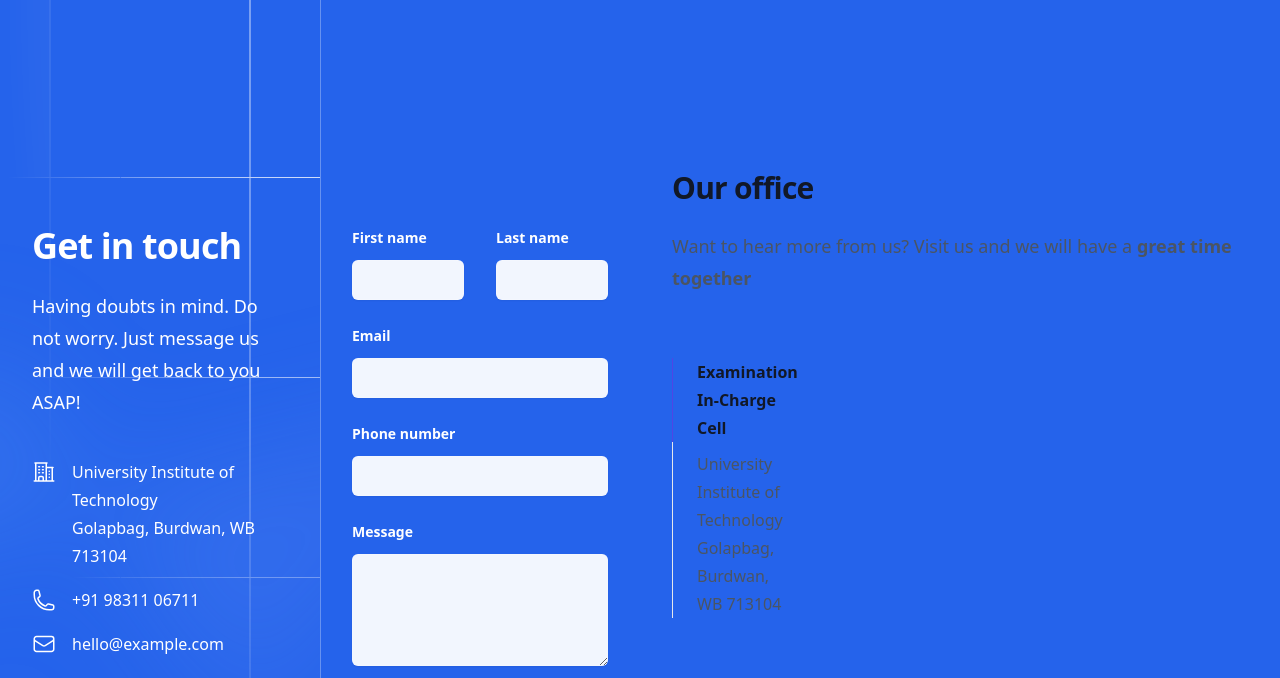
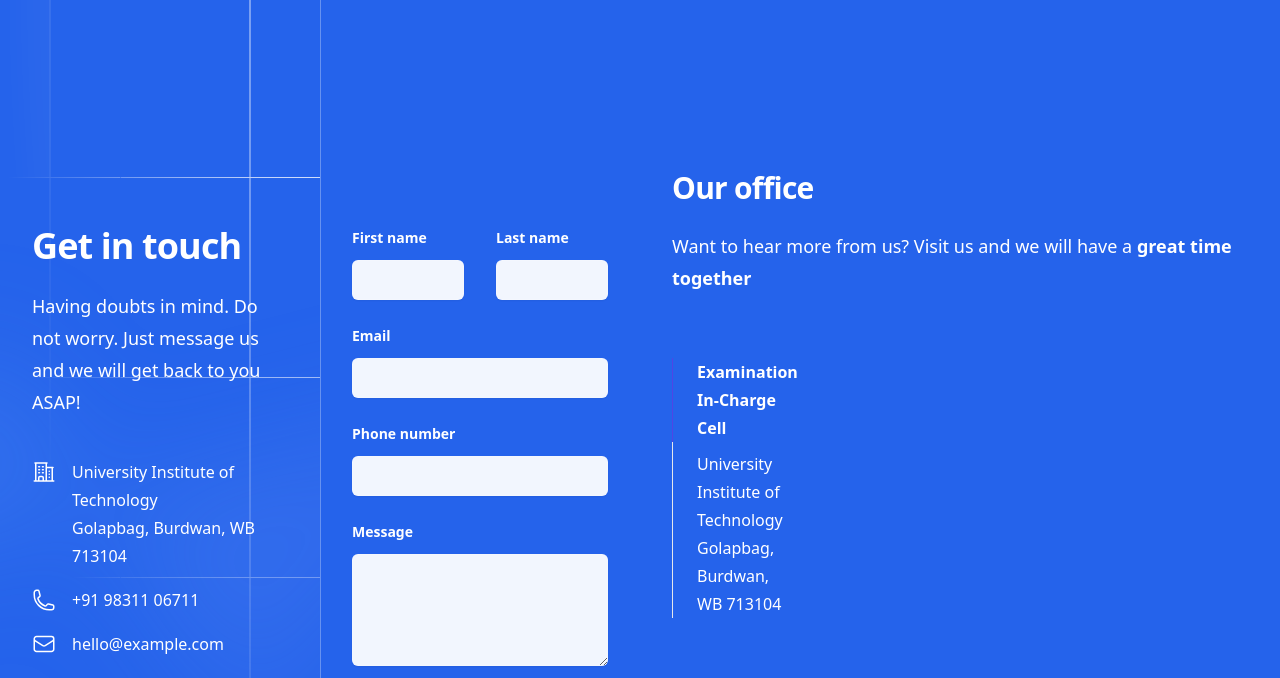
Before and after one commit to anujkkarmakar/lawsy-website, a website built with Vite: page src/html/contact.html in a window 1280 px wide. Shown: the part 122-800 px from the top of the page. Built offline with nearby package versions, Linux system fonts and the light colour scheme.

Commit message:
Color updated

```diff
--- a/src/html/contact.html
+++ b/src/html/contact.html
@@ -9,73 +9,12 @@
 </head>
 <body>
 
-  <section id="nav-bar"></section>
+<section id="nav-bar"></section>
 
 <div class="bg-white">
-    <!-- Header -->
-    <!-- <header class="absolute inset-x-0 top-0 z-50">
-      <nav class="flex items-center justify-between p-6 mx-auto max-w-7xl lg:px-8" aria-label="Global">
-        <div class="flex items-center gap-x-12">
-          <a href="#" class="-m-1.5 p-1.5">
-            <span class="sr-only">Your Company</span>
-            <img class="w-auto h-8" src="https://tailwindui.com/img/logos/mark.svg?color=indigo&shade=500" alt="">
-          </a>
-          <div class="hidden lg:flex lg:gap-x-12">
-            <a href="#" class="text-sm font-semibold leading-6 text-white">Product</a>
-            <a href="#" class="text-sm font-semibold leading-6 text-white">Features</a>
-            <a href="#" class="text-sm font-semibold leading-6 text-white">Marketplace</a>
-            <a href="#" class="text-sm font-semibold leading-6 text-white">Company</a>
-          </div>
-        </div>
-        <div class="flex lg:hidden">
-          <button type="button" class="-m-2.5 inline-flex items-center justify-center rounded-md p-2.5 text-gray-400">
-            <span class="sr-only">Open main menu</span>
-            <svg class="w-6 h-6" fill="none" viewBox="0 0 24 24" stroke-width="1.5" stroke="currentColor" aria-hidden="true">
-              <path stroke-linecap="round" stroke-linejoin="round" d="M3.75 6.75h16.5M3.75 12h16.5m-16.5 5.25h16.5" />
-            </svg>
-          </button>
-        </div>
-        <div class="hidden lg:flex">
-          <a href="#" class="text-sm font-semibold leading-6 text-white">Log in <span aria-hidden="true">&rarr;</span></a>
-        </div>
-      </nav>
-      Mobile menu, show/hide based on menu open state.
-      <div class="lg:hidden" role="dialog" aria-modal="true">
-        Background backdrop, show/hide based on slide-over state.
-        <div class="fixed inset-0 z-50"></div>
-        <div class="fixed inset-y-0 right-0 z-50 w-full px-6 py-6 overflow-y-auto bg-white sm:max-w-sm sm:ring-1 sm:ring-gray-900/10">
-          <div class="flex items-center justify-between">
-            <a href="#" class="-m-1.5 p-1.5">
-              <span class="sr-only">Your Company</span>
-              <img class="w-auto h-8" src="https://tailwindui.com/img/logos/mark.svg?color=indigo&shade=600" alt="">
-            </a>
-            <button type="button" class="-m-2.5 rounded-md p-2.5 text-gray-700">
-              <span class="sr-only">Close menu</span>
-              <svg class="w-6 h-6" fill="none" viewBox="0 0 24 24" stroke-width="1.5" stroke="currentColor" aria-hidden="true">
-                <path stroke-linecap="round" stroke-linejoin="round" d="M6 18L18 6M6 6l12 12" />
-              </svg>
-            </button>
-          </div>
-          <div class="flow-root mt-6">
-            <div class="-my-6 divide-y divide-gray-500/10">
-              <div class="py-6 space-y-2">
-                <a href="#" class="block px-3 py-2 -mx-3 text-base font-semibold leading-7 text-gray-900 rounded-lg hover:bg-gray-50">Product</a>
-                <a href="#" class="block px-3 py-2 -mx-3 text-base font-semibold leading-7 text-gray-900 rounded-lg hover:bg-gray-50">Features</a>
-                <a href="#" class="block px-3 py-2 -mx-3 text-base font-semibold leading-7 text-gray-900 rounded-lg hover:bg-gray-50">Marketplace</a>
-                <a href="#" class="block px-3 py-2 -mx-3 text-base font-semibold leading-7 text-gray-900 rounded-lg hover:bg-gray-50">Company</a>
-              </div>
-              <div class="py-6">
-                <a href="#" class="-mx-3 block rounded-lg px-3 py-2.5 text-base font-semibold leading-7 text-gray-900 hover:bg-gray-50">Log in</a>
-              </div>
-            </div>
-          </div>
-        </div>
-      </div>
-    </header> -->
-
     <main>
       <!-- Contact form -->
-      <div class="relative bg-blue-600 isolate dark:bg-black">
+      <div class="relative bg-blue-600 isolate">
         <div class="grid grid-cols-1 mx-auto max-w-7xl lg:grid-cols-2">
       <div class="relative bg-blue-600 isolate">
         <div class="grid grid-cols-1 mx-auto max-w-7xl lg:grid-cols-2">
@@ -181,13 +120,13 @@
       <!-- Contact details -->
       <div class="px-6 mx-auto mt-24 max-w-7xl sm:mt-48 lg:px-8">
         <div class="max-w-2xl mx-auto lg:mx-0">
-          <h2 class="text-3xl font-bold tracking-tight text-gray-900">Our office</h2>
-          <p class="mt-6 text-lg leading-8 text-gray-600">Want to hear more from us? Visit us and we will have a <strong> great time together</strong></p>
+          <h2 class="text-3xl font-bold tracking-tight text-white">Our office</h2>
+          <p class="mt-6 text-lg leading-8 text-white">Want to hear more from us? Visit us and we will have a <strong> great time together</strong></p>
         </div>
         <div class="grid max-w-2xl grid-cols-1 gap-8 mx-auto mt-16 text-base leading-7 sm:grid-cols-2 sm:gap-y-16 lg:mx-0 lg:max-w-none lg:grid-cols-4">
           <div>
-            <h3 class="pl-6 font-semibold text-gray-900 border-l border-indigo-600">Examination In-Charge Cell</h3>
-            <address class="pt-2 pl-6 not-italic text-gray-600 border-l border-gray-200">
+            <h3 class="pl-6 font-semibold text-white border-l border-indigo-600">Examination In-Charge Cell</h3>
+            <address class="pt-2 pl-6 not-italic text-white border-l border-gray-200">
               <p>University Institute of Technology</p>
               <p>Golapbag, Burdwan, WB 713104</p>
             </address>
```
